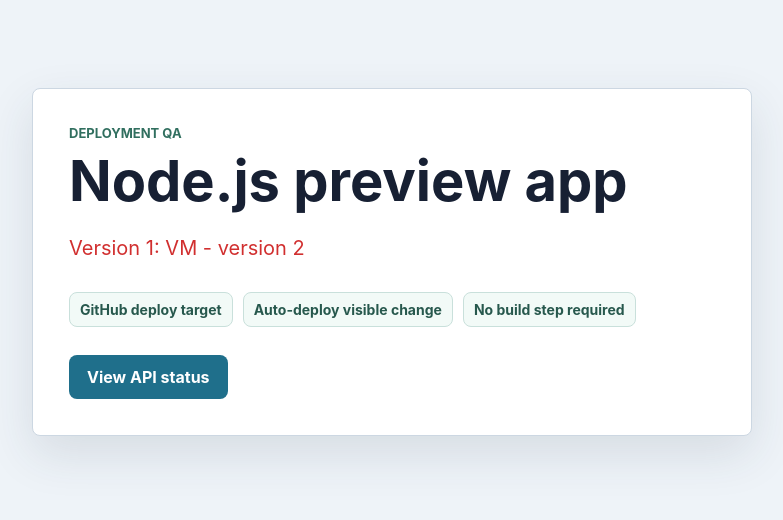
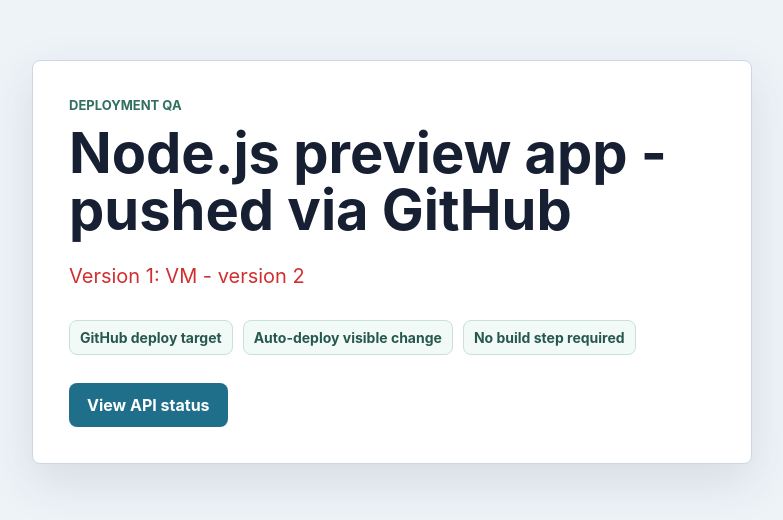
Before and after one commit to Lilia-Dikova/nodeJS_app, a website: page public/index.html in a window 1280 px wide. Shown: the part 138-658 px from the top of the page, without its empty margins (248-1031 px from the left). Drawn offline with Linux system fonts and the light colour scheme.

Commit message:
Update index.html

```diff
--- a/public/index.html
+++ b/public/index.html
@@ -10,7 +10,7 @@
     <main class="shell">
       <section class="panel">
         <p class="eyebrow">Deployment QA</p>
-        <h1>Node.js preview app</h1>
+        <h1>Node.js preview app - pushed via GitHub</h1>
         <p class="message">
           Version 1: VM - version 2
         </p>
```
